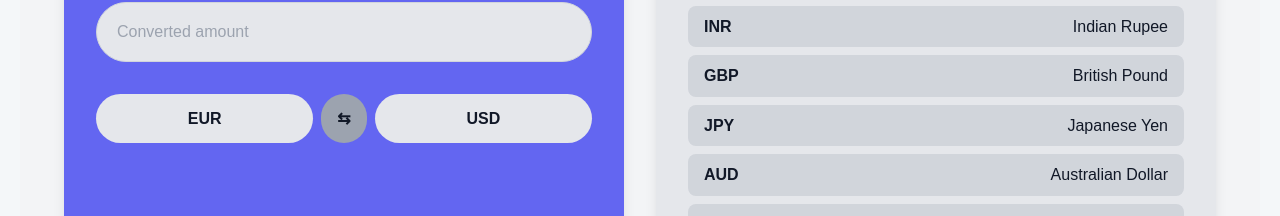
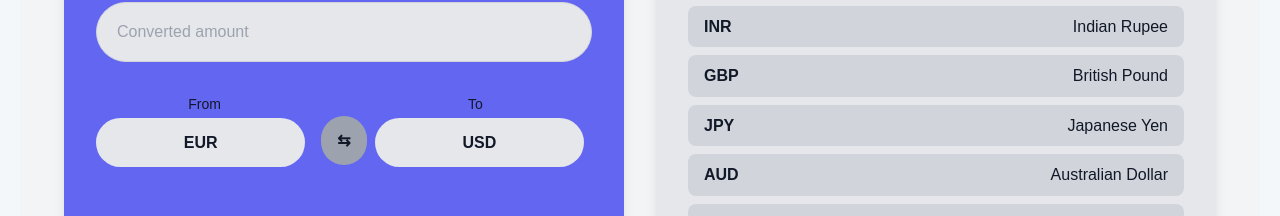
Before and after one commit to code-well0/trip-planner, a React (Create React App) app: page /currency-converter in a window 1280 px wide. Shown: the part 353-569 px from the top of the page. Built offline with nearby package versions, Linux system fonts and the light colour scheme; no server answers; sample sign-in values are in the browser's storage.

Commit message:
Adding labels above buttons

```diff
--- a/src/Components/CurrencyConverter.jsx
+++ b/src/Components/CurrencyConverter.jsx
@@ -63,7 +63,11 @@ export default function CurrencyConverter() {
 
         const data = await res.json();
 
-        if (data.rates && data.rates[toCurrency] !== undefined && typeof data.rates[toCurrency] === "number") {
+        if (
+          data.rates &&
+          data.rates[toCurrency] !== undefined &&
+          typeof data.rates[toCurrency] === "number"
+        ) {
           setResult((Number(amount) * data.rates[toCurrency]).toFixed(2));
         } else {
           setError("Conversion failed.");
@@ -86,7 +90,9 @@ export default function CurrencyConverter() {
       <div className="flex flex-col lg:flex-row gap-8 w-full max-w-6xl">
         {/* Converter Card */}
         <div className="flex-1 rounded-3xl shadow-lg p-8 flex flex-col gap-6 bg-indigo-500 dark:bg-indigo-900 text-white transition-colors duration-300">
-          <h2 className="text-3xl font-bold text-center">Currency Converter</h2>
+          <h2 className="text-3xl font-bold text-center dark:text-gray-300">
+            Currency Converter
+          </h2>
 
           <input
             type="number"
@@ -105,6 +111,10 @@ export default function CurrencyConverter() {
           />
 
           <div className="flex justify-between items-center mt-2">
+            <div className="flex flex-col flex-1 mr-2">
+              <span className="text-sm font-medium mb-1 text-center text-gray-900 dark:text-gray-300">
+                From
+              </span>
               <button
                 className="flex-1 mr-2 px-5 py-3 rounded-full font-semibold bg-gray-200 text-gray-900 dark:bg-gray-700 dark:text-white hover:bg-gray-300 dark:hover:bg-gray-600 transition-colors duration-200"
                 onClick={() => {
@@ -116,9 +126,11 @@ export default function CurrencyConverter() {
               >
                 {fromCurrency}
               </button>
+            </div>
 
             <button
               className="px-4 py-3 rounded-full font-bold bg-gray-400 text-gray-900 dark:bg-gray-600 dark:text-white hover:bg-gray-500 dark:hover:bg-gray-500 transition-colors duration-200"
+              style={{ marginTop: "1.25rem" }}
               onClick={() => {
                 const temp = fromCurrency;
                 setFromCurrency(toCurrency);
@@ -128,6 +140,10 @@ export default function CurrencyConverter() {
               ⇆
             </button>
 
+            <div className="flex flex-col flex-1 mr-2">
+              <span className="text-sm font-medium mb-1 text-center text-gray-900 dark:text-gray-300">
+                To
+              </span>
               <button
                 className="flex-1 ml-2 px-5 py-3 rounded-full font-semibold bg-gray-200 text-gray-900 dark:bg-gray-700 dark:text-white hover:bg-gray-300 dark:hover:bg-gray-600 transition-colors duration-200"
                 onClick={() => {
@@ -140,13 +156,16 @@ export default function CurrencyConverter() {
                 {toCurrency}
               </button>
             </div>
+          </div>
 
           {error && <p className="text-red-400 text-center mt-2">{error}</p>}
         </div>
 
         {/* Currency Details */}
         <div className="flex-1 rounded-3xl shadow-lg p-8 bg-gray-200 dark:bg-gray-800 text-gray-900 dark:text-white transition-colors duration-300">
-          <h3 className="text-2xl font-bold mb-4 text-center">Currency Details</h3>
+          <h3 className="text-2xl font-bold mb-4 text-center dark:text-gray-300">
+            Currency Details
+          </h3>
           <ul className="space-y-2 max-h-[400px] overflow-y-auto">
             {currencies.map((c) => (
               <li
```
Lines whose indentation alone changed are shown as unchanged.
